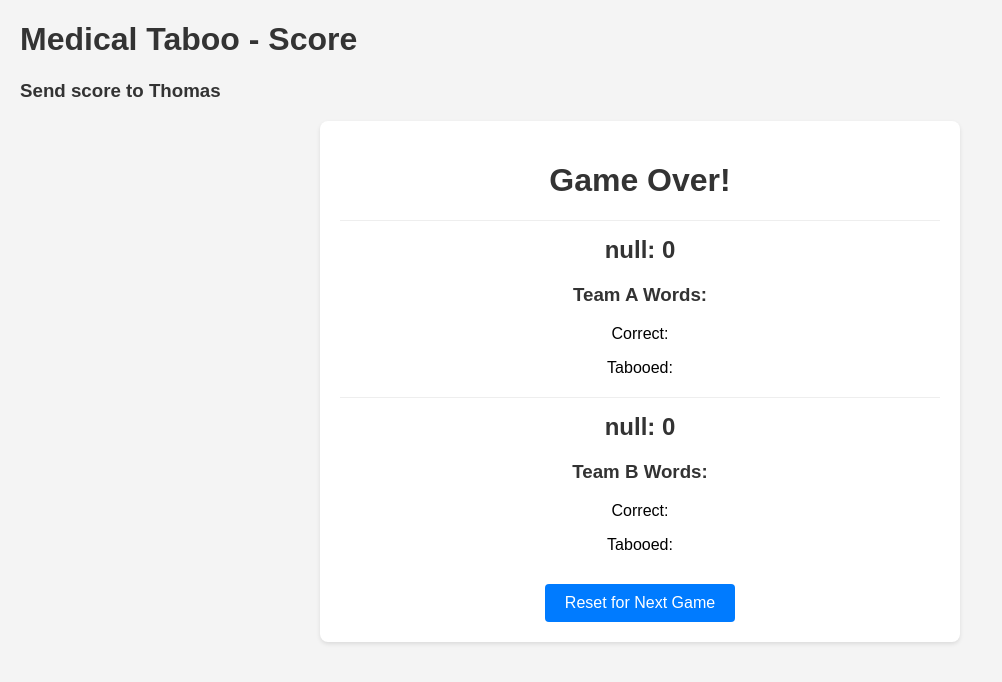
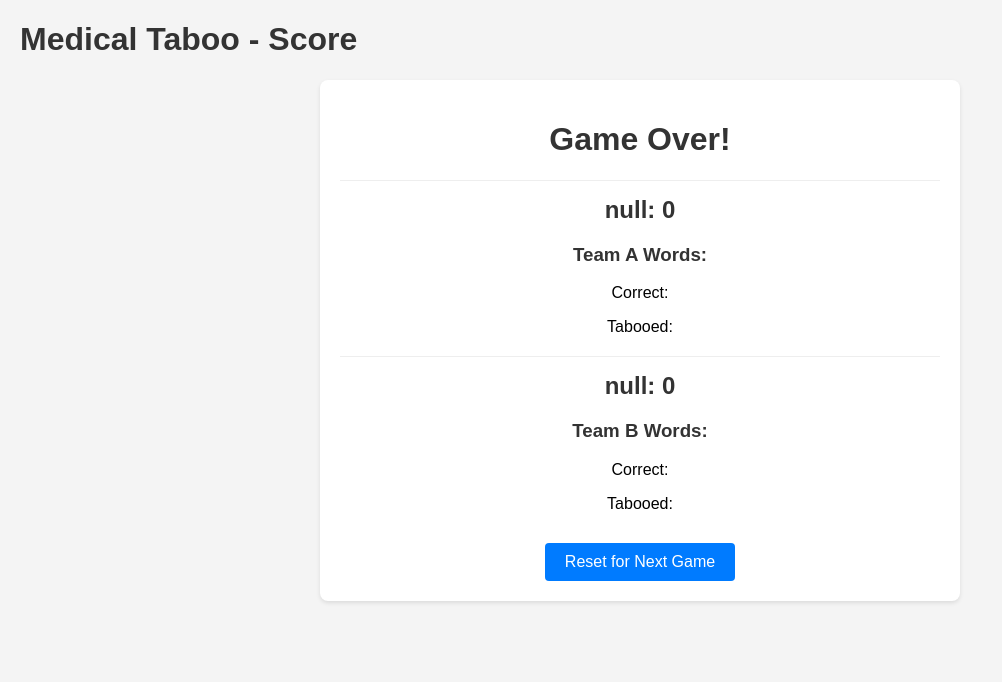
Before and after one commit to LearningCommunitiesJAB/MedTaboo, a plain HTML site: page score.html in a window 1280 px wide. Shown: the whole page, without its empty margins (0-1002 px from the left). Drawn offline with Linux system fonts and the light colour scheme.

Commit message:
Update score.html

```diff
--- a/score.html
+++ b/score.html
@@ -5,7 +5,6 @@
     <meta name="viewport" content="width=device-width, initial-scale=1.0">
     <h1>Medical Taboo - Score</h1>
     <link rel="stylesheet" href="css/style.css">
-    <h3>Send score to Thomas</h3>
 </head>
 <body>
     <div class="container score-screen">
```
